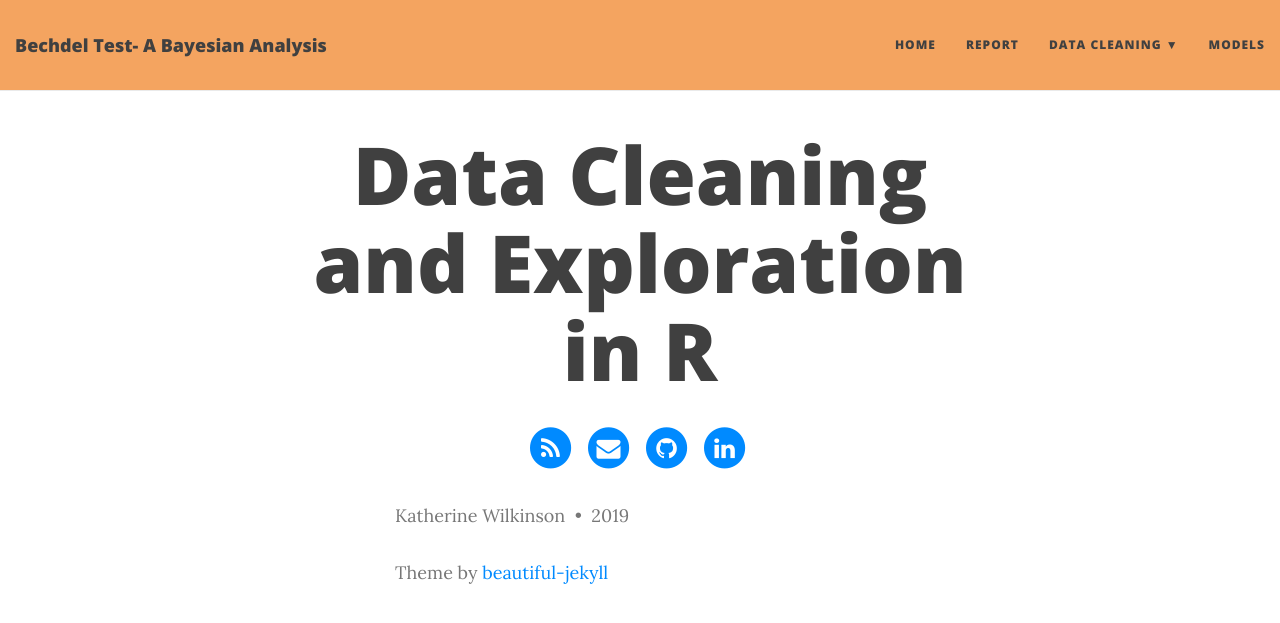
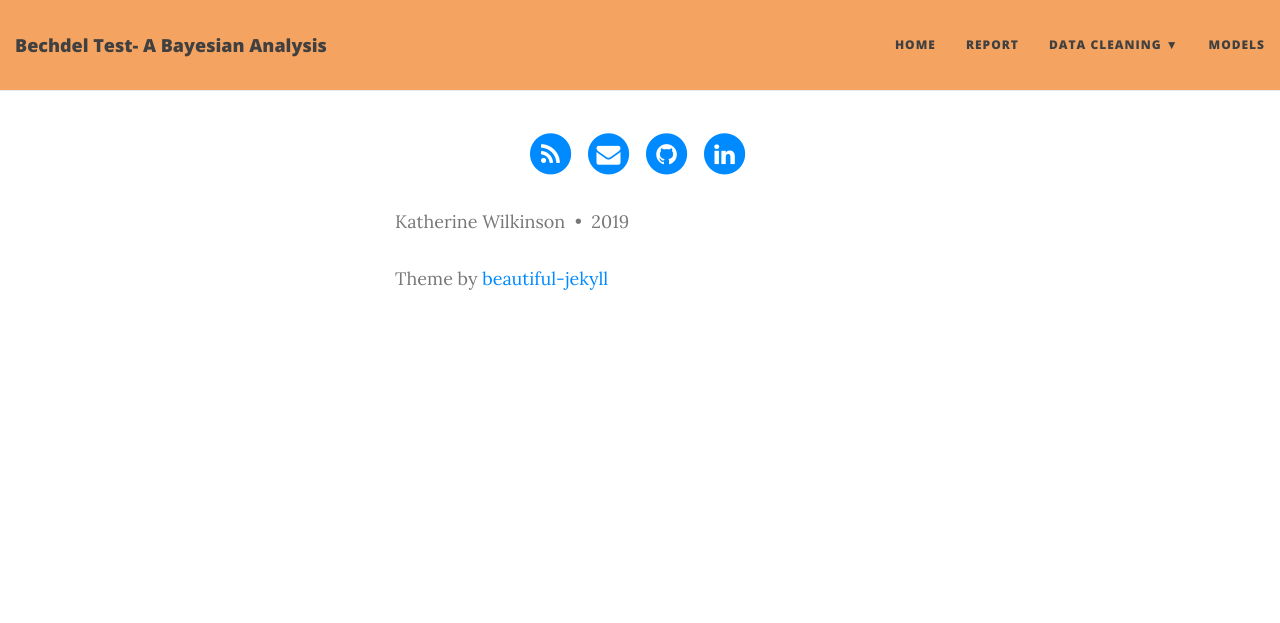
Before and after one commit to kwilk10/Bayesian-Analysis-Bechdel-Test, a Jekyll site: the page built from Data_Cleaning_R.html, in a window 1280 px wide. Shown: the top 623 px of the page. Built offline with Jekyll 4.4.1, drawn with Linux system fonts in a browser that asks for light colours; nearby versions of some CDN libraries.

Commit message:
Fixing header

```diff
--- a/Data_Cleaning_R.html
+++ b/Data_Cleaning_R.html
@@ -1,6 +1,5 @@
 ---
 layout: page
-title: Data Cleaning and Exploration in R
 use-site-title: true
 ---
 
```
